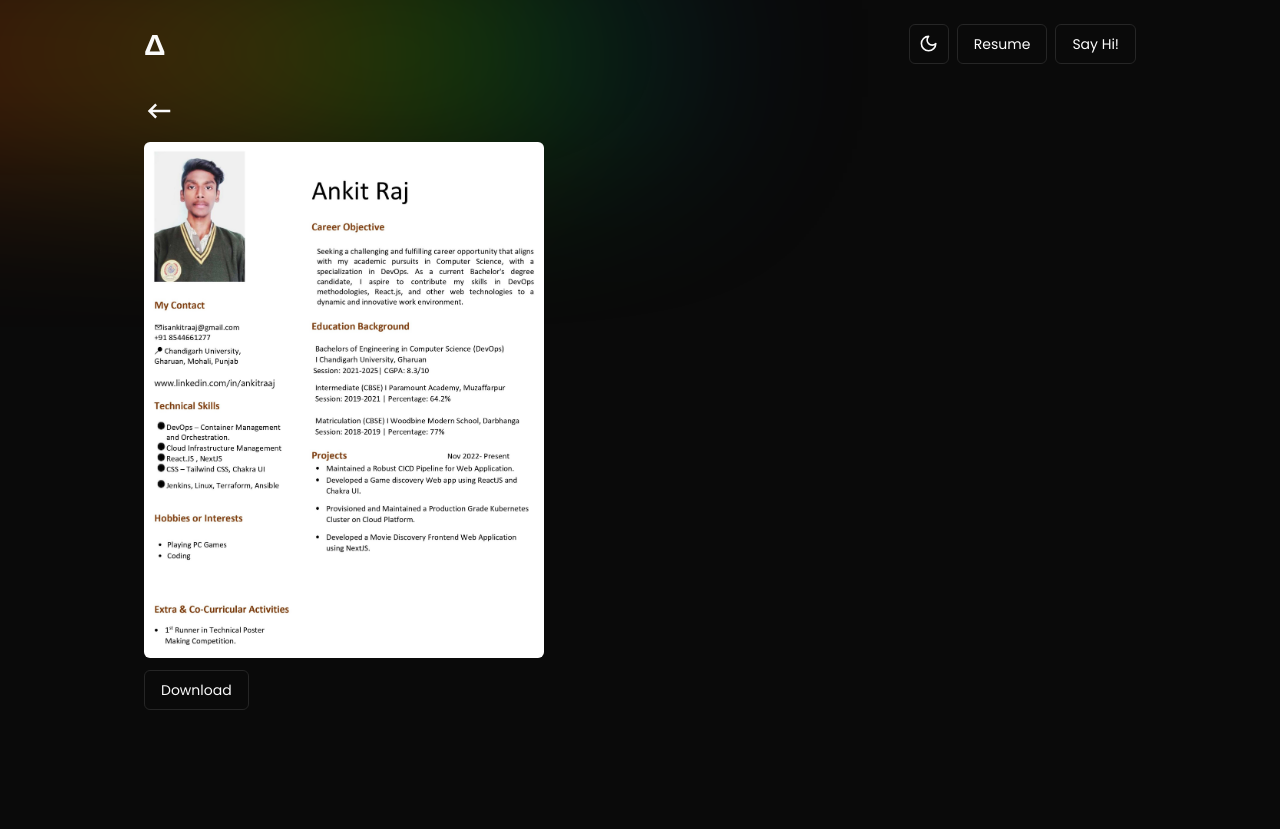
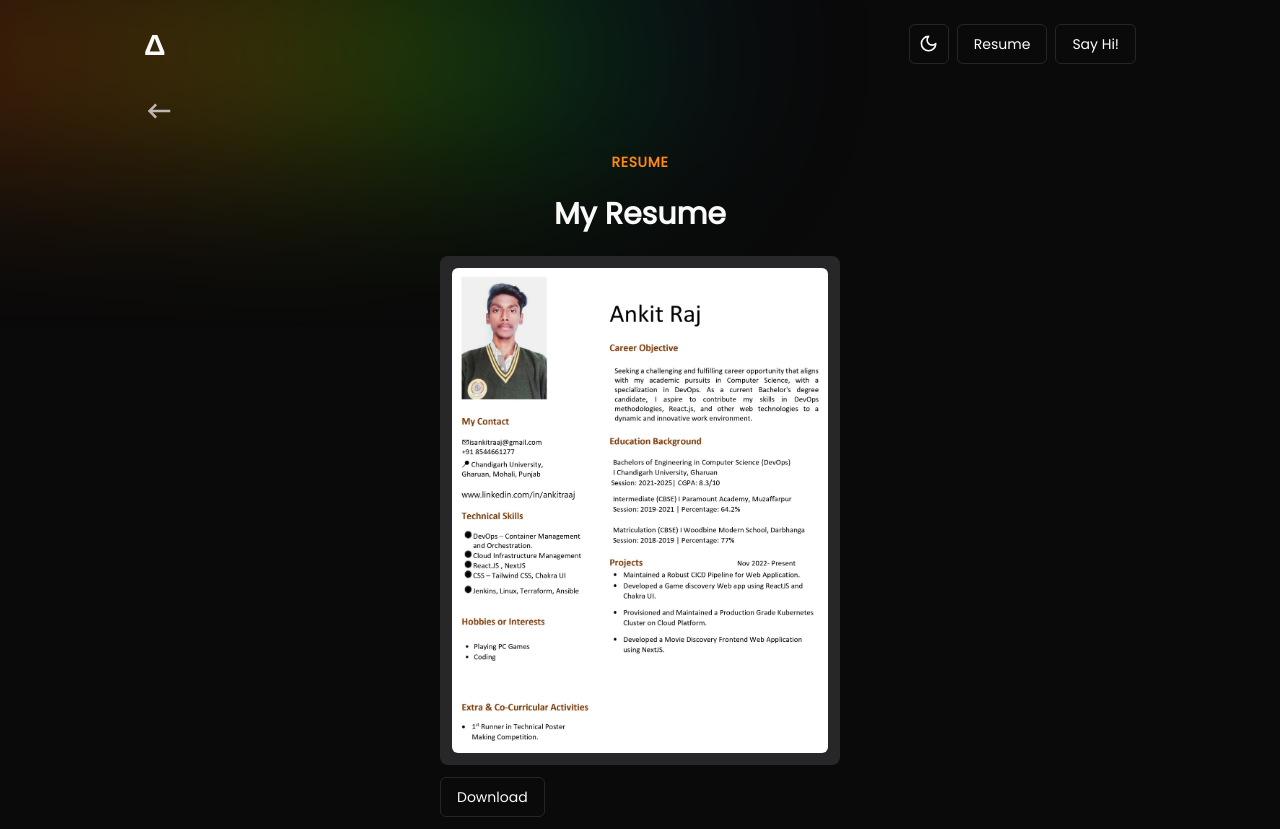
Before and after one commit to ankitrajxd/personal-portfolio, a Next.js app: page /resume in a window 1280 px wide. Before the commit the page ends 800 px from the top, so only its background shows below. Built offline with nearby package versions, Linux system fonts and the light colour scheme.

Commit message:
updated resume section

```diff
--- a/app/resume/page.tsx
+++ b/app/resume/page.tsx
@@ -7,12 +7,26 @@ import { Button } from "@/components/ui/button";
 
 const ResumePage = () => {
   return (
-    <AnimatedDiv ClassName="px-[1.2rem] md:px-[9rem]">
+    <>
+      <div className="px-[1.2rem] md:px-[9rem] opacity-70">
         <Link href={"../"}>
-        <MdOutlineKeyboardBackspace className="my-[1rem] mt-[2rem]" size={30} />
+          <MdOutlineKeyboardBackspace
+            className="my-[1.6rem] mt-[2rem]"
+            size={30}
+          />
         </Link>
-      <AnimatedDiv ClassName="max-w-[400px]  overflow-hidden">
+      </div>
+      <AnimatedDiv ClassName="px-[1.2rem] md:px-[9rem] flex flex-col justify-center items-center">
+        <AnimatedDiv ClassName="max-w-[400px]  overflow-hidden flex flex-col ">
+          <h2 className="text-center font-bold text-sm text-[#FF8911] uppercase tracking-wider mb-6">
+            Resume
+          </h2>
+          <p className="text-center text-2xl sm:text-3xl mb-6 font-extrabold">
+            My Resume
+          </p>
+          <div className="p-3 bg-zinc-800 rounded-lg">
             <Image alt="myresume" className="rounded-md" src={ankitresume} />
+          </div>
           <a href={"../../ankitresume.pdf"} download>
             <Button variant={"outline"} className="my-3">
               Download
@@ -20,6 +34,7 @@ const ResumePage = () => {
           </a>
         </AnimatedDiv>
       </AnimatedDiv>
+    </>
   );
 };
 
```
Lines whose indentation alone changed are shown as unchanged.
